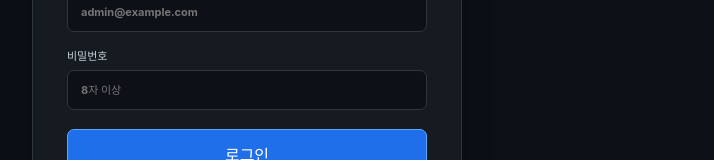
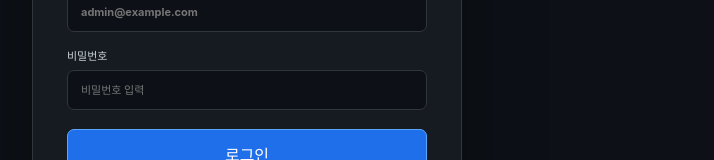
Before and after one commit to min-omniai/kdt-project-risk-control-center, a React (Vite) app: page / in a window 1280 px wide. Shown: the part 414-574 px from the top of the page, without its empty margins (393-1107 px from the left). Built offline with nearby package versions, Linux system fonts and the light colour scheme; no server answers.

Commit message:
Enable Supabase admin login

```diff
--- a/src/components/AuthGate.tsx
+++ b/src/components/AuthGate.tsx
@@ -125,9 +125,9 @@ function LoginScreen() {
             비밀번호
             <input
               autoComplete="current-password"
-              minLength={8}
+              minLength={4}
               onChange={(event) => setPassword(event.target.value)}
-              placeholder="8자 이상"
+              placeholder="비밀번호 입력"
               required
               type="password"
               value={password}
```
Also changed, not shown: 2 other files (tests, documents, lock files or other folders).
